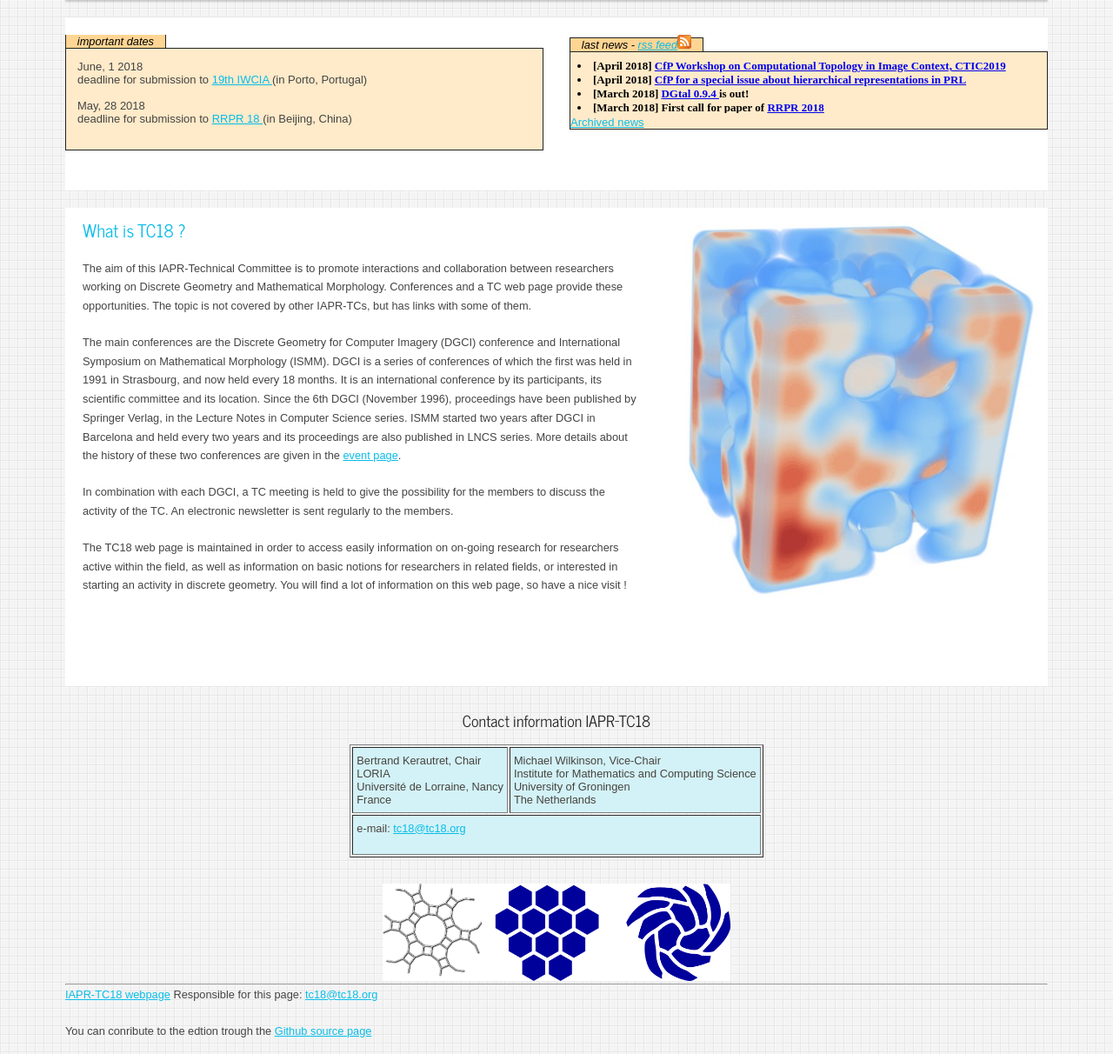
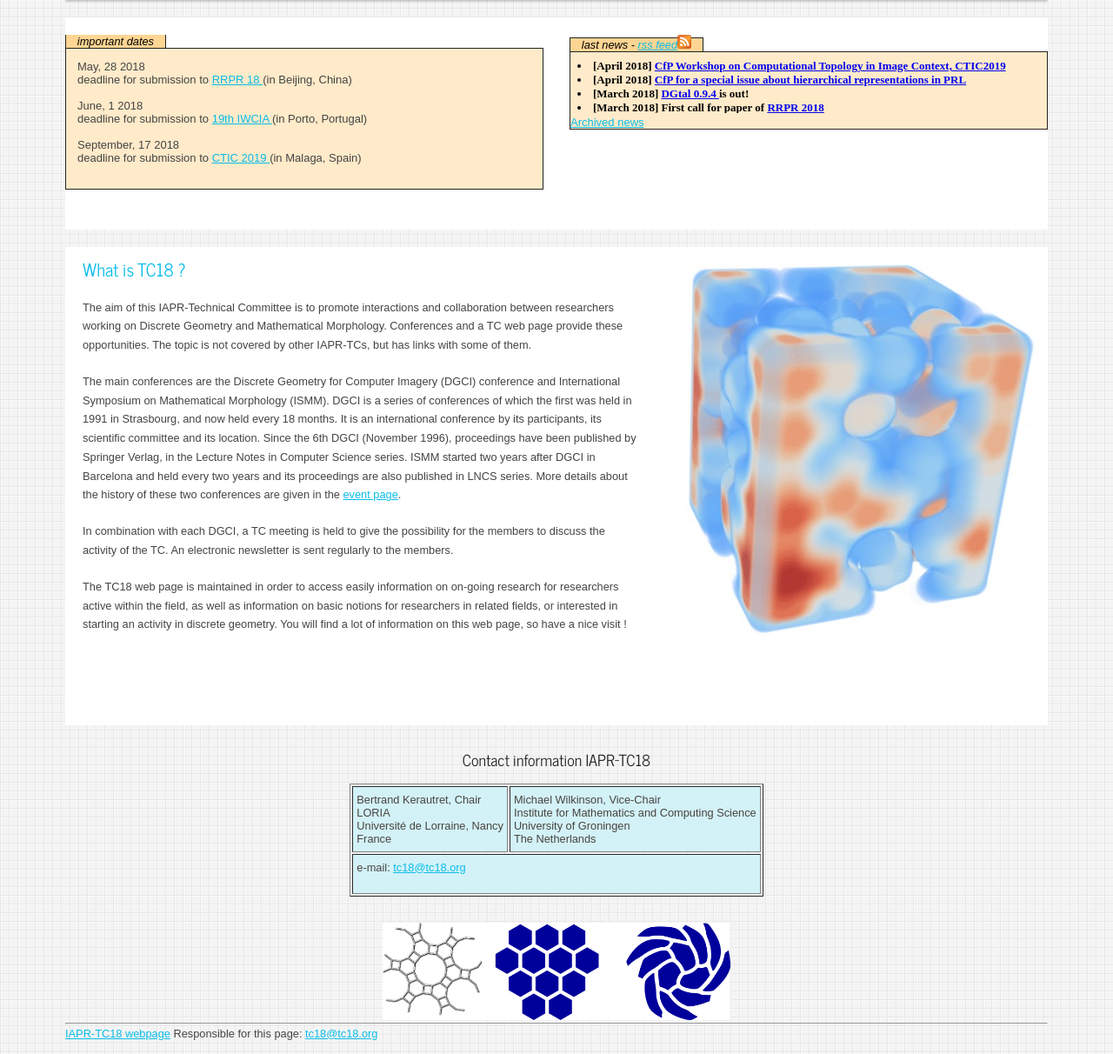
Before and after one commit to TC-18/tc18.org, a PHP site: page / in a window 1280 px wide. Shown: the part 181-1393 px from the top of the page at 87% size. Run offline with PHP 8.4, Linux system fonts and the light colour scheme.

Commit message:
add deadline CTIC

```diff
--- a/index.php
+++ b/index.php
@@ -23,14 +23,21 @@
 	    <font size=-1>
 	      <div class="content color">
 		<dl>
+		   <dt>May, 28 2018</dt>
+	  	   <dd>  deadline for submission to  <a href="https://rrpr2018.sciencesconf.org">RRPR 18 </a> (in Beijing, China)</dd><br>
+	  	</dl>
+
+              <dl>
 		   <dt>June, 1 2018</dt>
 	  	   <dd>  deadline for submission to  <a href="https://sites.google.com/view/iwcia18">19th IWCIA </a>   (in Porto, Portugal)</dd><br>
 	  	</dl>
 
-		<dl>
-		   <dt>May, 28 2018</dt>
-	  	   <dd>  deadline for submission to  <a href="https://rrpr2018.sciencesconf.org">RRPR 18 </a> (in Beijing, China)</dd><br>
+
+                <dl>
+		   <dt>September, 17 2018</dt>
+	  	   <dd>  deadline for submission to  <a href="http://www.ctic2019.uma.es"> CTIC 2019 </a>   (in Malaga, Spain)</dd><br>
 	  	</dl>
+
 	      </div>
 	    </font>
 	  </div>
```
